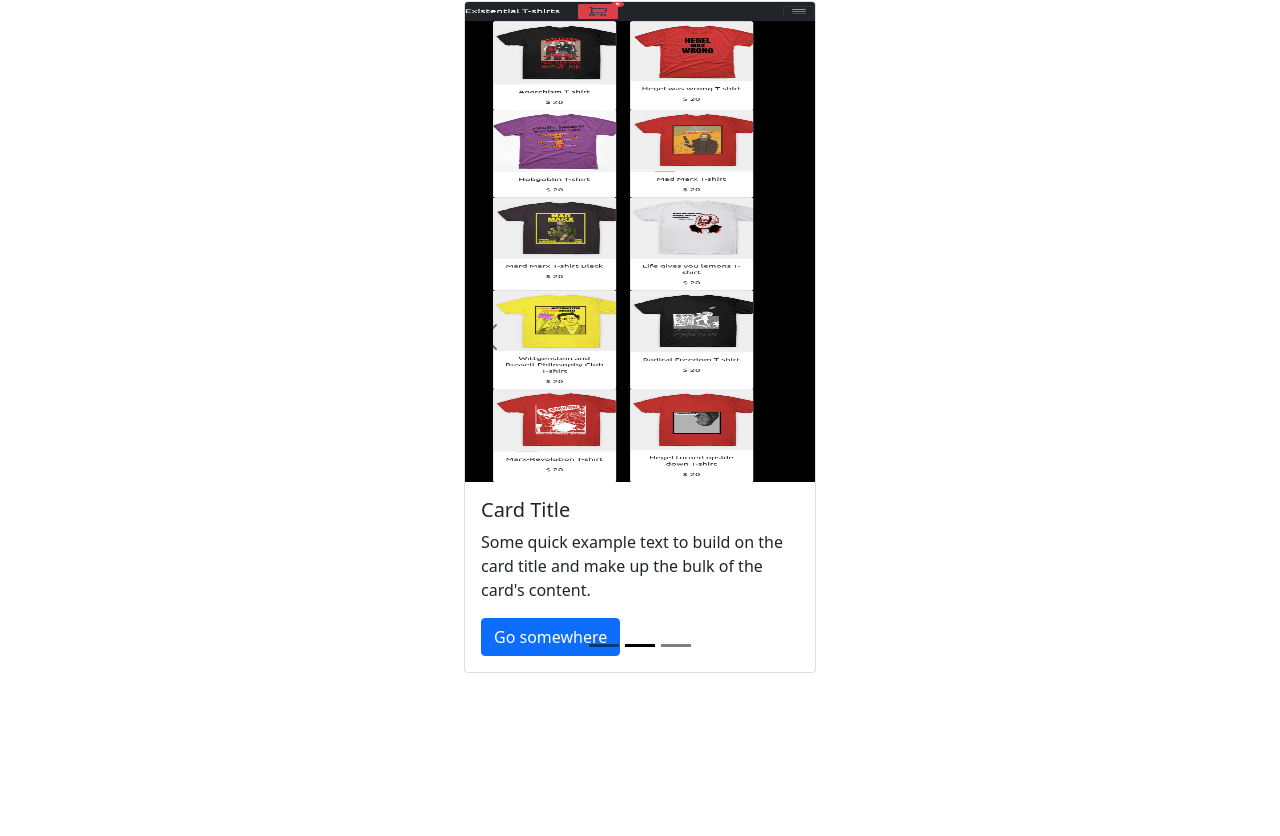
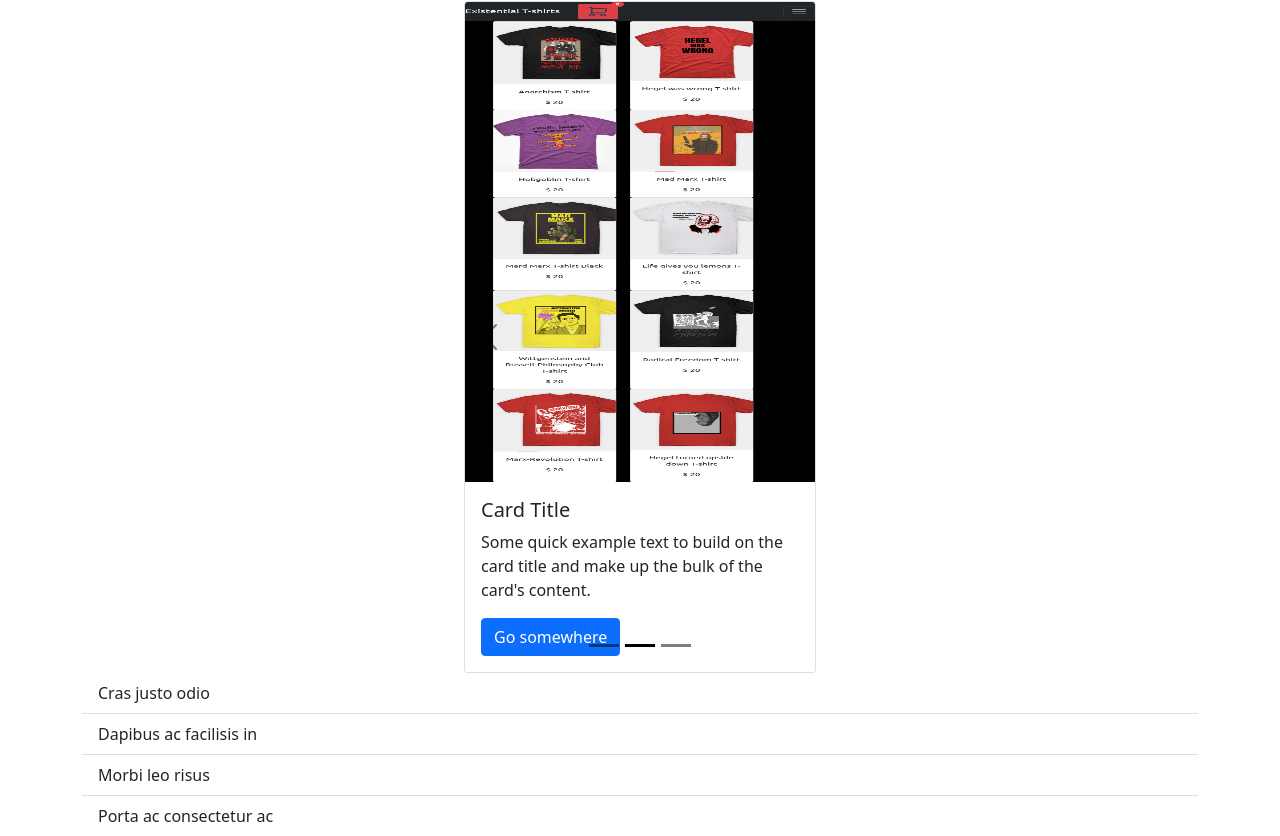
Before and after one commit to muratcan-yuksel/minimal, a React (Create React App) app: page / in a window 1280 px wide. Shown: the part 911-1747 px from the top of the page. Before the commit the page ends 1584 px from the top, so only its background shows below. Built offline with nearby package versions, Linux system fonts and the light colour scheme.

Commit message:
added the skills component

```diff
--- a/src/App.js
+++ b/src/App.js
@@ -4,6 +4,7 @@
 // import { Navbar, Nav, NavDropdown } from "react-bootstrap";
 import Navbar from "./components/Navbar";
 import Header from "./components/Header";
+import Skills from "./components/Skills";
 import Aos from "aos";
 import "aos/dist/aos.css";
 import "./style/app.css";
@@ -22,8 +23,11 @@
         <div id="header">
           <Header />
         </div>
-        <div data-aos="fade-left" id="work">
+        <div data-aos="fade-right" id="work">
           <Work />
+        </div>
+        <div data-aos="fade-left">
+          <Skills />
         </div>
         {/* <div className="divs" data-aos="fade-up">
         My work:
--- /dev/null
+++ b/src/components/Skills.js
@@ -0,0 +1,17 @@
+import React from "react";
+import ListGroup from "react-bootstrap/ListGroup";
+
+function Skills() {
+  return (
+    <div>
+      <ListGroup variant="flush">
+        <ListGroup.Item>Cras justo odio</ListGroup.Item>
+        <ListGroup.Item>Dapibus ac facilisis in</ListGroup.Item>
+        <ListGroup.Item>Morbi leo risus</ListGroup.Item>
+        <ListGroup.Item>Porta ac consectetur ac</ListGroup.Item>
+      </ListGroup>
+    </div>
+  );
+}
+
+export default Skills;
```
